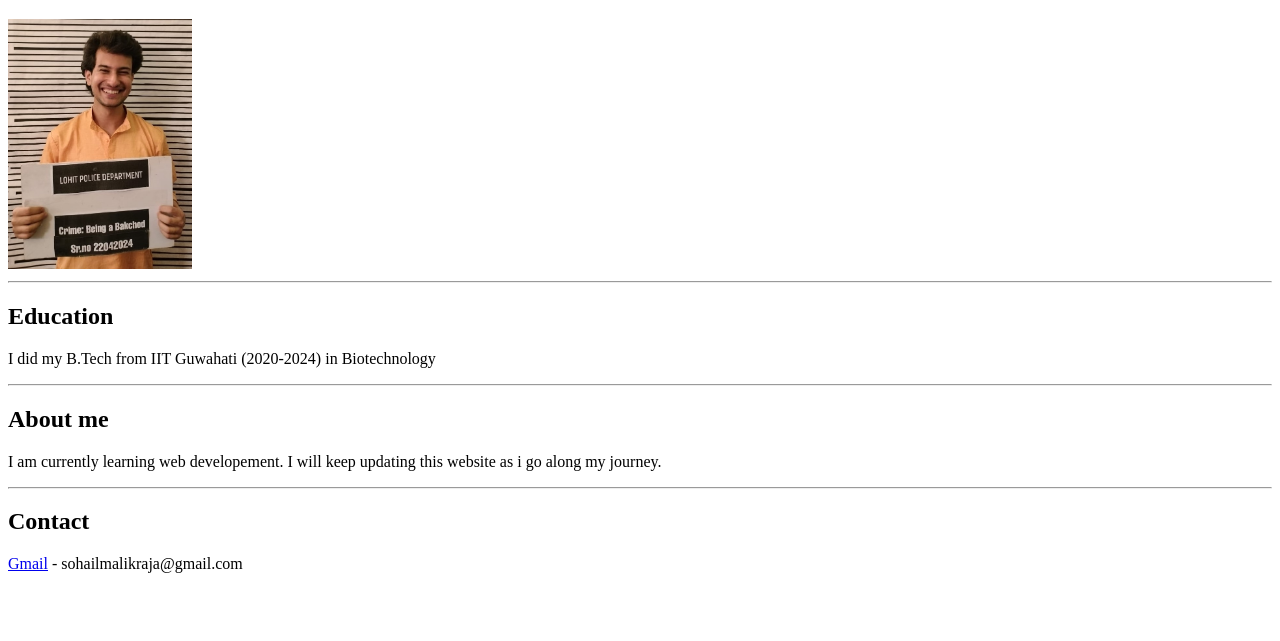
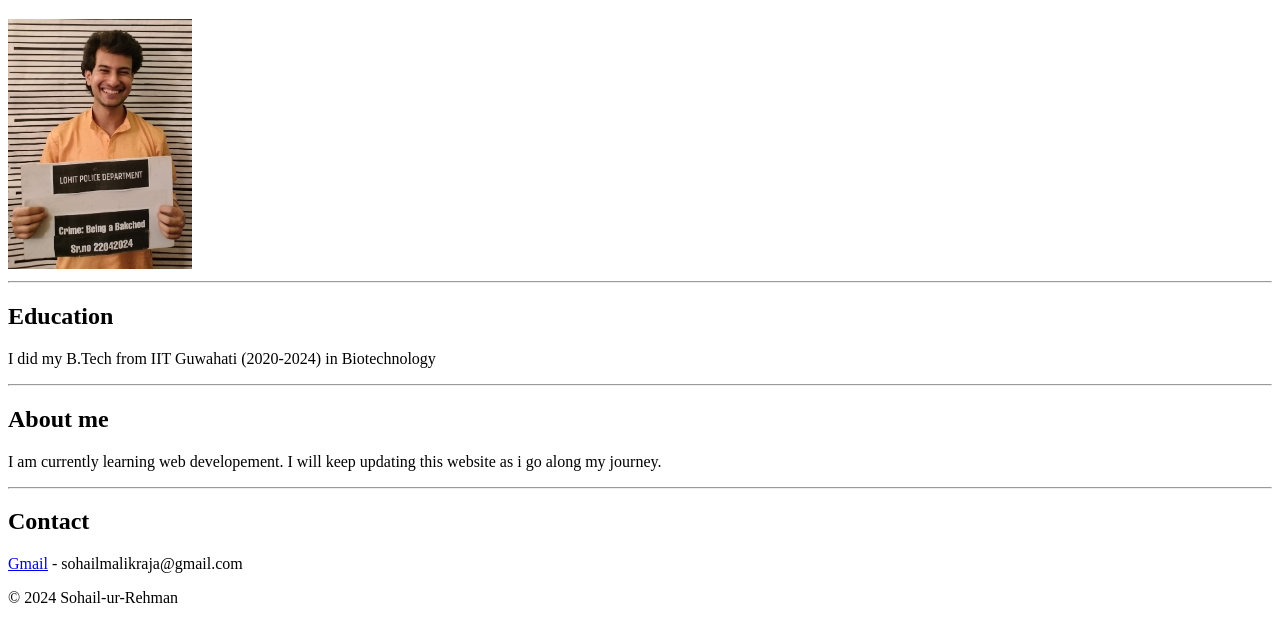
Before and after one commit to rehmansohail/portfolio, a plain HTML site: page index.html in a window 1280 px wide. Shown: the part 61-702 px from the top of the page. Drawn offline with Linux system fonts and the light colour scheme.

Commit message:
added footer

```diff
--- a/index.html
+++ b/index.html
@@ -17,5 +17,8 @@
     <hr>
     <h2>Contact</h2>
     <p><a href="https://mail.google.com/" target="_blank">Gmail</a> - sohailmalikraja@gmail.com</p>
+    <footer>
+        <p>© 2024 Sohail-ur-Rehman</p>
+    </footer>
 </body>
 </html>
```
